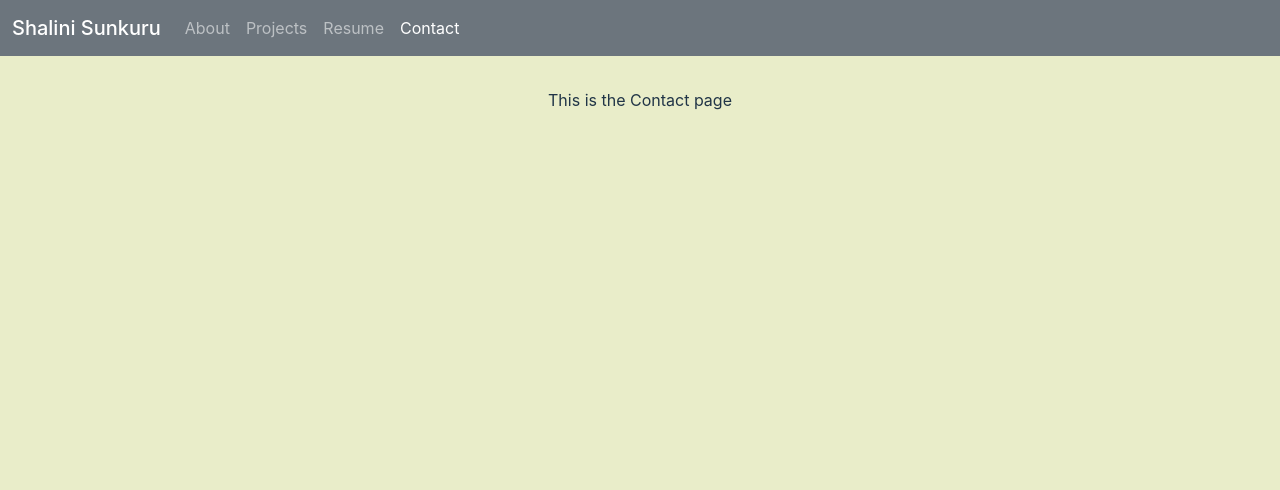
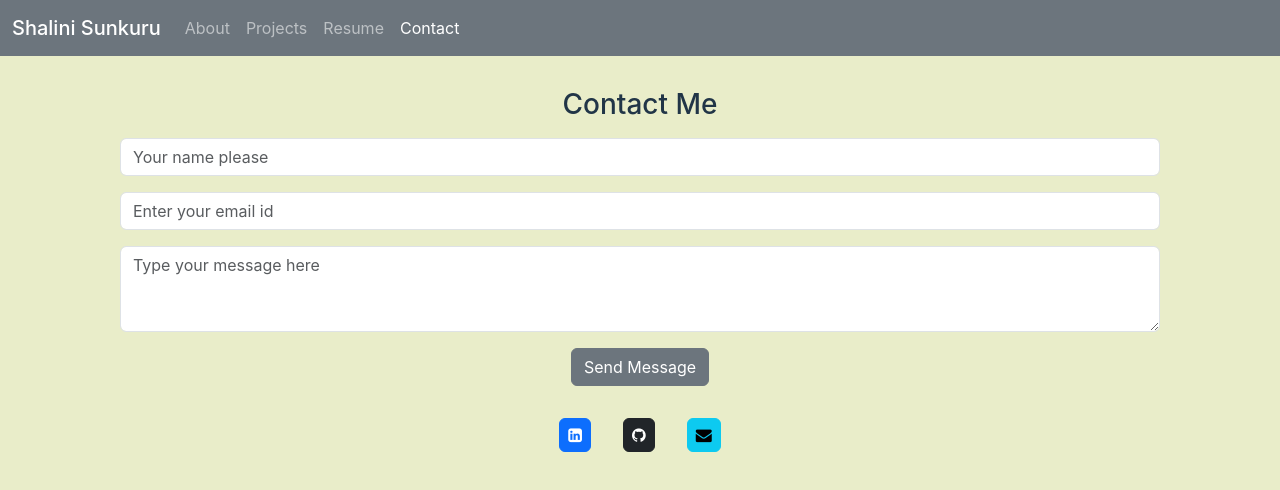
Before and after one commit to ShaliniSunkuru/shalini-s-react-portfolio, a React (Vite) app: page /contact in a window 1280 px wide. Shown: the top 490 px of the page. Built offline with nearby package versions, Linux system fonts and the light colour scheme.

Commit message:
created and styled contact form

```diff
--- a/src/pages/Contact.jsx
+++ b/src/pages/Contact.jsx
@@ -1,8 +1,33 @@
+import {react, useState } from 'react';
 import './pages.css';
+import 'font-awesome/css/font-awesome.min.css';
 
 function Contact(){
+
+    const [ visitorName, setVisitorName ] = useState('');
+
     return(
-        <div className='page'>This is the Contact page</div>
+        <form className='contactForm'>
+            <h3>Contact Me</h3>
+            <div className='mx-5'>
+                <input type="text" className='form-control my-3' id='visitornName' placeholder='Your name please' required/>
+                <input type="email" className="form-control mb-3" id="visitorEmail" placeholder="Enter your email id" required/>
+                <textarea class="form-control mb-3" id="exampleFormControlTextarea1" rows="3" placeholder='Type your message here' required></textarea>
+                <button type="submit" class="btn btn-secondary mb-3" id='submitBtn' >Send Message</button>
+            </div>
+            <footer className='socialButtons mt-3'>
+                <a className='btn btn-primary py-1 px-2 mx-3' href="https://www.linkedin.com/in/shalini-sunkuru/" target='_blank'>
+                    <i className='fa fa-linkedin-square'></i>
+                </a>
+                <a className='btn btn-dark py-1 px-2 mx-3' href="https://github.com/ShaliniSunkuru/" target='_blank'>
+                    <i className='fa fa-github'></i>
+                </a>
+                <a className='btn btn-info py-1 px-2 mx-3' href="mailto:shalini.sunkuru@gmail.com" target='_blank'>
+                    <i className='fa fa-envelope'></i>
+                </a>
+
+            </footer>
+        </form>
     )
 }
 
--- a/src/pages/pages.css
+++ b/src/pages/pages.css
@@ -4,9 +4,3 @@
     height: 100%;
     width: 100%;
 }
-
-
-@media (min-width: 800px) {
-
-
-}
```
